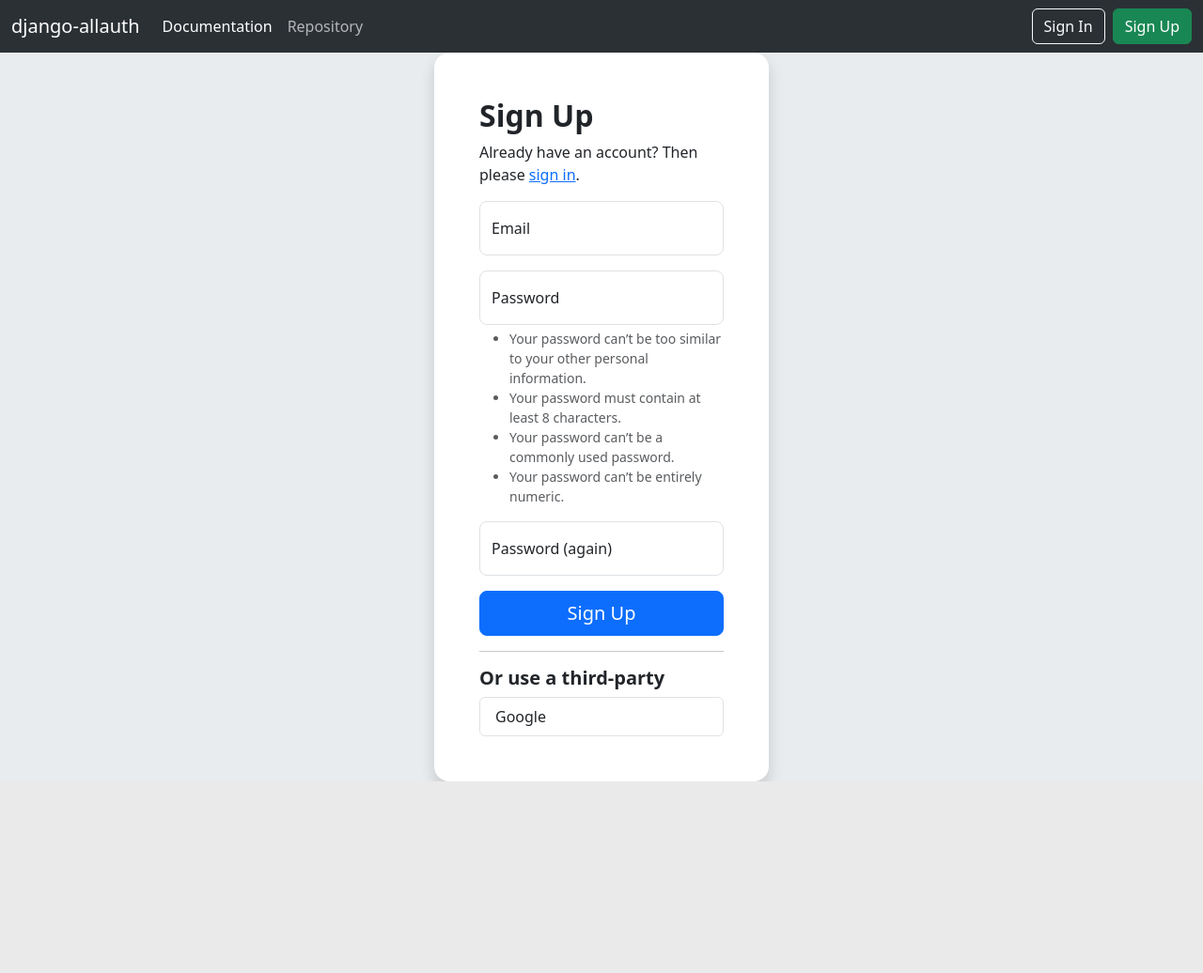
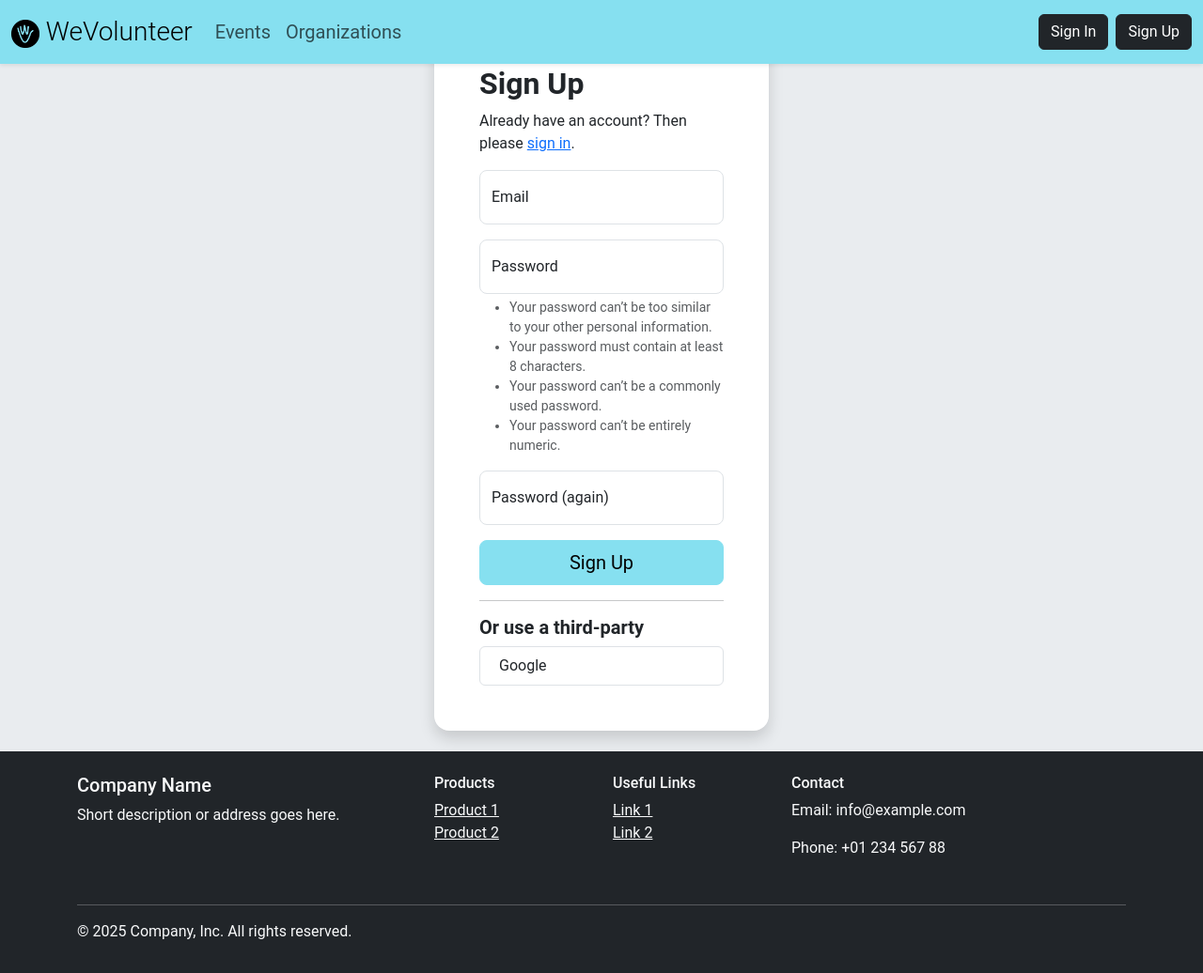
Before and after one commit to DanielOldham/WeVolunteer, a Django app: page /accounts/signup/ in a window 1280 px wide. Shown: the whole page at 94% size. Before the commit the page ends 832 px from the top, so only its background shows below. Run offline with Django 5.2, Linux system fonts and the light colour scheme; parts of the project's set-up code (start-up, migrations or seed data) failed here and were passed over; some libraries are stand-ins or nearby versions.

Commit message:
added google fonts package and split up the base_head and nav_footer templates

```diff
--- a/WeVolunteer/WeVolunteer/settings.py
+++ b/WeVolunteer/WeVolunteer/settings.py
@@ -45,6 +45,7 @@ INSTALLED_APPS = [
     'allauth.account',
     'allauth.socialaccount',
     'allauth.socialaccount.providers.google',
+    'django_google_fonts',
 ]
 
 
@@ -171,9 +172,12 @@ USE_TZ = True
 # Static files (CSS, JavaScript, Images)
 # https://docs.djangoproject.com/en/5.2/howto/static-files/
 STATIC_URL = 'static/'
-STATIC_ROOT = BASE_DIR / 'staticfiles'
 STATICFILES_DIRS = [BASE_DIR / 'static']
 
+# for production, uncomment the following line
+# STATIC_ROOT = BASE_DIR / 'staticfiles'
+
+GOOGLE_FONTS = ["Balsamiq Sans"]
 
 # Default primary key field type
 # https://docs.djangoproject.com/en/5.2/ref/settings/#default-auto-field
--- a/WeVolunteer/static/core.css
+++ b/WeVolunteer/static/core.css
@@ -0,0 +1,40 @@
+/* variables */
+:root {
+    --primary-blue: #86E0F0;
+    --primary-blue-dark: #37C4DD;
+
+    --bs-body-font-family: 'Roboto', Arial, sans-serif;
+}
+
+body {
+    background-color: var(--primary-blue);
+}
+
+/* nav styles */
+nav {
+    background-color: var(--primary-blue);
+}
+
+.bg-primary {
+    background-color: var(--primary-blue);
+}
+
+.bottom-shadow {
+    box-shadow: 0 5px 2px -2px rgba(0,0,0,0.15);
+}
+
+.logo-font {
+    font-family: "Balsamiq Sans", 'Roboto Light', serif;
+}
+
+.btn-primary {
+    background-color: var(--primary-blue);
+    border-color: var(--primary-blue);
+    color: black;
+}
+
+.btn-primary:hover {
+    background-color: var(--primary-blue-dark);
+    border-color: var(--primary-blue-dark);
+    color: black;
+}
--- a/WeVolunteer/templates/allauth/elements/provider.html
+++ b/WeVolunteer/templates/allauth/elements/provider.html
@@ -2,5 +2,12 @@
 <li class="list-group-item">
     <a class="d-block w-100 link-dark link-underline link-underline-opacity-0"
        title="{{ attrs.name }}"
-       href="{{ attrs.href }}">{{ attrs.name }}</a>
+       href="{{ attrs.href }}">
+        <span class="pe-1">
+            {% if attrs.name == "Google" %}
+                <i class="bi bi-google"></i>
+            {% endif %}
+        </span>
+        {{ attrs.name }}
+    </a>
 </li>
--- a/WeVolunteer/templates/allauth/layouts/base.html
+++ b/WeVolunteer/templates/allauth/layouts/base.html
@@ -1,91 +1,9 @@
-<!DOCTYPE html>
-{% load i18n %}
-<html lang="en" data-bs-theme="auto">
-    <head>
-        <meta charset="utf-8">
-        <meta name="viewport" content="width=device-width, initial-scale=1">
-        <meta name="description" content="">
-        <meta name="generator" content="Hugo 0.118.2">
-        <title>
-            {% block head_title %}{% endblock %}
-        </title>
-        <link href="https://cdn.jsdelivr.net/npm/bootstrap@5.3.2/dist/css/bootstrap.min.css"
-              rel="stylesheet"
-              integrity="sha384-T3c6CoIi6uLrA9TneNEoa7RxnatzjcDSCmG1MXxSR1GAsXEV/Dwwykc2MPK8M2HN"
-              crossorigin="anonymous">
-    </head>
-    <body class="min-vh-100 d-flex flex-shrink-0 flex-column">
-        <a class="visually-hidden-focusable" href="#content">{% translate "Skip to main content" %}</a>
-        <header data-bs-theme="dark">
-            <nav class="navbar navbar-expand-lg bg-body-tertiary">
-                <div class="container-fluid">
-                    <a class="navbar-brand" href="/">django-allauth</a>
-                    <button class="navbar-toggler"
-                            type="button"
-                            data-bs-toggle="collapse"
-                            data-bs-target="#navbarText"
-                            aria-controls="navbarText"
-                            aria-expanded="false"
-                            aria-label="Toggle navigation">
-                        <span class="navbar-toggler-icon"></span>
-                    </button>
-                    <div class="collapse navbar-collapse" id="navbarText">
-                        <ul role="navigation"
-                            aria-label="Project links"
-                            class="navbar-nav me-auto mb-2 mb-lg-0">
-                            <li class="nav-item">
-                                <a class="nav-link active" href="https://docs.allauth.org/">Documentation</a>
-                            </li>
-                            <li class="nav-item">
-                                <a class="nav-link" href="https://codeberg.org/allauth/django-allauth">Repository</a>
-                            </li>
-                        </ul>
-                        <div class="d-flex flex-column flex-sm-row gap-2 col-lg-3 justify-content-lg-end text-nowrap">
-{#                            <form class="d-flex" method="post" action="{% url 'set_language' %}">#}
-{#                                {% csrf_token %}#}
-{#                                {% get_available_languages as LANGUAGES %}#}
-{#                                {% get_current_language as LANGUAGE_CODE %}#}
-{#                                <label for="language-dropdown" class="visually-hidden">{% translate "Select Language" %}</label>#}
-{#                                <select id="language-dropdown"#}
-{#                                        aria-label="{% translate 'Select Language' %}"#}
-{#                                        name="language"#}
-{#                                        onchange="this.form.submit()">#}
-{#                                    {% get_language_info_list for LANGUAGES as languages %}#}
-{#                                    {% for lang in languages %}#}
-{#                                        <option lang="{{ lang.code }}"#}
-{#                                                {% if lang.code == LANGUAGE_CODE %}selected{% endif %}#}
-{#                                                value="{{ lang.code }}">{{ lang.name_local }}</option>#}
-{#                                    {% endfor %}#}
-{#                                </select>#}
-{#                            </form>#}
-                            {% if user.is_authenticated %}
-                                {% url 'account_email' as email_url_ %}
-                                {% url 'socialaccount_connections' as socialaccount_url_ %}
-                                {% if email_url_ or socialaccount_url_ %}
-                                    <a href="{% if email_url_ %}{{ email_url_ }}{% else %}{{ socialaccount_url_ }}{% endif %}"
-                                       class="btn btn-secondary">Manage Account</a>
-                                {% endif %}
-                                <a href="{% url 'account_logout' %}" class="btn btn-danger">{% translate "Sign Out" %}</a>
-                            {% else %}
-                                <a href="{% url 'account_login' %}" class="btn btn-outline-light">{% translate "Sign In" %}</a>
-                                {% url 'account_signup' as signup_url_ %}
-                                {% if signup_url_ %}
-                                    <a href="{{ signup_url_ }}" class="btn btn-success">{% translate "Sign Up" %}</a>
-                                {% endif %}
-                            {% endif %}
-                        </div>
-                    </div>
-                </div>
-            </nav>
-        </header>
+{% extends 'nav_footer.html' %}
+{% block inner_body %}
     {% block body %}
         {% block content %}
         {% endblock content %}
     {% endblock body %}
     {% block extra_body %}
     {% endblock extra_body %}
-        <script src="https://cdn.jsdelivr.net/npm/bootstrap@5.3.2/dist/js/bootstrap.bundle.min.js"
-                integrity="sha384-C6RzsynM9kWDrMNeT87bh95OGNyZPhcTNXj1NW7RuBCsyN/o0jlpcV8Qyq46cDfL"
-                crossorigin="anonymous"></script>
-    </body>
-</html>
+{% endblock inner_body %}
--- /dev/null
+++ b/WeVolunteer/templates/base_head.html
@@ -0,0 +1,36 @@
+<!doctype html>
+{% load static i18n %}
+<html lang="en" data-bs-theme="auto">
+<head>
+    <meta charset="UTF-8">
+    <meta name="viewport"
+          content="width=device-width, initial-scale=1">
+    <meta http-equiv="X-UA-Compatible" content="ie=edge">
+    <meta name="description" content="">
+    <meta name="generator" content="Hugo 0.118.2">
+
+    <title>
+        {% block head_title %}{% endblock %}
+    </title>
+
+    <link rel="icon" type="image/x-icon" href="{% static "images/icons/favicon.png" %}"/>
+
+    {#  Bootstrap 5  #}
+    <link href="{% static "bootstrap/css/bootstrap.css" %}" rel="stylesheet">
+    <link href="{% static "bootstrap/icons/bootstrap-icons.css" %}" rel="stylesheet">
+    <link href="{% static "core.css" %}" rel="stylesheet">
+
+    {# fonts #}
+    <link rel="stylesheet" href="{% static 'fonts/balsamiqsans.css' %}"/>
+</head>
+<body>
+
+{% block outer_body %}
+{% endblock %}
+
+{# Bootstrap 5 #}
+<script src="{% static "bootstrap/js/bootstrap.bundle.js"%}"></script>
+{# Datastar #}
+<script type="module" src="{% static "datastar/datastar-1-0-0-beta-11-451cf4728ff6863d.js" %}"></script>
+</body>
+</html>
--- /dev/null
+++ b/WeVolunteer/templates/nav_footer.html
@@ -0,0 +1,110 @@
+{% extends "base_head.html" %}
+{% load static %}
+
+{% block outer_body %}
+
+<div class="min-vh-100 d-flex flex-shrink-0 flex-column">
+    <header data-bs-theme="light">
+        <nav class="navbar navbar-expand-lg shadow-sm text fixed-top">
+            <div class="container-fluid">
+                <a class="navbar-brand text-black logo-font fs-3" href="/">
+                    <img src="{% static "images/icons/logo_dark.png" %}" alt="Logo" width="30" height="30" class="d-inline-block align-items-center" />
+                    WeVolunteer
+                </a>
+                <button class="navbar-toggler"
+                        type="button"
+                        data-bs-toggle="collapse"
+                        data-bs-target="#navbarText"
+                        aria-controls="navbarText"
+                        aria-expanded="false"
+                        aria-label="Toggle navigation">
+                    <span class="navbar-toggler-icon"></span>
+                </button>
+                <div class="collapse navbar-collapse" id="navbarText">
+                    <ul role="navigation"
+                        aria-label="Project links"
+                        class="navbar-nav me-auto mb-2 mb-lg-0 fs-5">
+                        <li class="nav-item">
+                            <a class="nav-link" href="#">
+                                <i class="bi bi-calendar2-event-fill"></i>
+                                Events
+                            </a>
+                        </li>
+                        <li class="nav-item">
+                            <a class="nav-link" href="#">
+                                <i class="bi bi-people-fill"></i>
+                                Organizations
+                            </a>
+                        </li>
+                    </ul>
+                    <div class="d-flex flex-column flex-sm-row gap-2 col-lg-3 justify-content-lg-end text-nowrap">
+                        {% if user.is_authenticated %}
+                            {% url 'account_email' as email_url_ %}
+                            {% url 'socialaccount_connections' as socialaccount_url_ %}
+                            {% if email_url_ or socialaccount_url_ %}
+                                <a href="{% if email_url_ %}{{ email_url_ }}{% else %}{{ socialaccount_url_ }}{% endif %}"
+                                   class="btn btn-secondary">Manage Account</a>
+                            {% endif %}
+                            <a href="{% url 'account_logout' %}" class="btn btn-danger">Sign Out"</a>
+                        {% else %}
+                            <a href="{% url 'account_login' %}" class="btn btn-dark">
+                                <i class="bi bi-door-open"></i>
+                                Sign In
+                            </a>
+                            {% url 'account_signup' as signup_url_ %}
+                            {% if signup_url_ %}
+                                <a href="{{ signup_url_ }}" class="btn btn-dark">
+                                    <i class="bi bi-person-plus"></i>
+                                    Sign Up
+                                </a>
+                            {% endif %}
+                        {% endif %}
+                    </div>
+                </div>
+            </div>
+        </nav>
+    </header>
+
+    {% block inner_body %}
+    {% endblock inner_body %}
+</div>
+
+<footer class="bg-dark text-light pt-4 pb-2">
+    <div class="container">
+        <div class="row">
+            <div class="col-md-4 mb-3">
+                <h5>Company Name</h5>
+                <p>Short description or address goes here.</p>
+            </div>
+            <div class="col-md-2 mb-3">
+                <h6>Products</h6>
+                <ul class="list-unstyled">
+                    <li><a href="#" class="text-light">Product 1</a></li>
+                    <li><a href="#" class="text-light">Product 2</a></li>
+                </ul>
+            </div>
+            <div class="col-md-2 mb-3">
+                <h6>Useful Links</h6>
+                <ul class="list-unstyled">
+                    <li><a href="#" class="text-light">Link 1</a></li>
+                    <li><a href="#" class="text-light">Link 2</a></li>
+                </ul>
+            </div>
+            <div class="col-md-4 mb-3">
+                <h6>Contact</h6>
+                <p>Email: info@example.com</p>
+                <p>Phone: +01 234 567 88</p>
+            </div>
+        </div>
+        <hr class="bg-light">
+        <div class="d-flex justify-content-between align-items-center pb-4">
+            <span>© 2025 Company, Inc. All rights reserved.</span>
+            <div>
+                <a href="#" class="text-light me-3"><i class="fab fa-facebook-f"></i></a>
+                <a href="#" class="text-light me-3"><i class="fab fa-twitter"></i></a>
+                <a href="#" class="text-light"><i class="fab fa-github"></i></a>
+            </div>
+        </div>
+    </div>
+</footer>
+{% endblock outer_body %}
--- a/pyproject.toml
+++ b/pyproject.toml
@@ -9,6 +9,7 @@ dependencies = [
     "datastar-py>=0.5.0",
     "django>=5.2.3",
     "django-allauth[socialaccount]>=65.9.0",
+    "django-google-fonts>=0.0.3",
     "django-template-partials>=24.4",
     "psycopg2-binary>=2.9.10",
     "python-dotenv>=1.1.1",
```
Also changed, not shown: WeVolunteer/static/images/icons/favicon.png (added), WeVolunteer/static/images/icons/logo_dark.png (added), WeVolunteer/static/images/icons/logo_light.png (added), 2 other files. Lines whose indentation alone changed are shown as unchanged.
